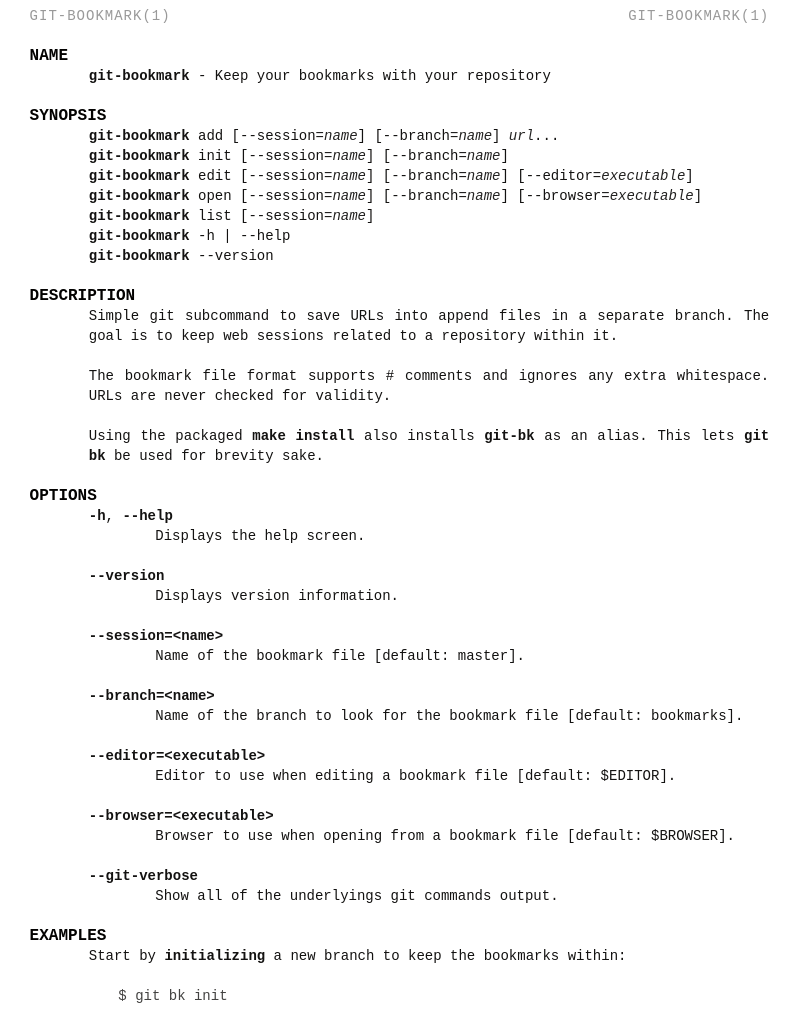
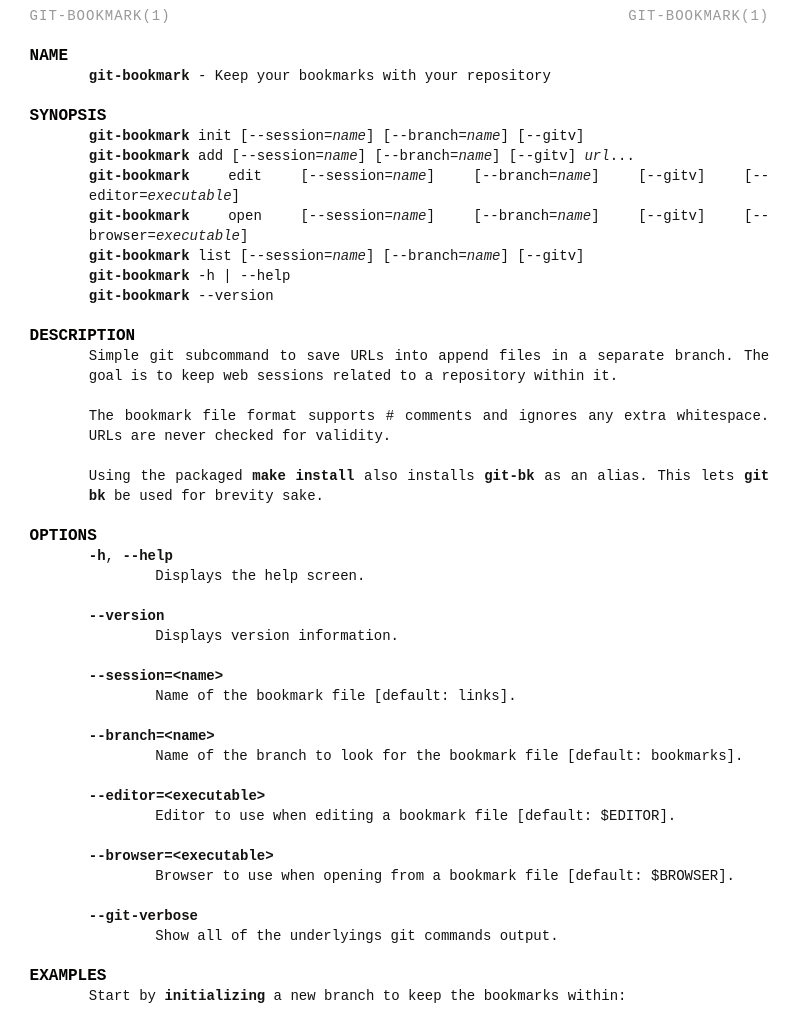
Before and after one commit to Qu4tro/git-bookmark, a plain HTML site: page docs/git-bookmark.1.html in a window 1280 px wide. Shown: the top 1009 px of the page, without its empty margins (0-802 px from the left). Drawn offline with Linux system fonts and the light colour scheme.

Commit message:
Small changes and first tests

```diff
--- a/docs/git-bookmark.1.html
+++ b/docs/git-bookmark.1.html
@@ -75,11 +75,11 @@
 
 <h2 id="SYNOPSIS">SYNOPSIS</h2>
 
-<p><code>git-bookmark</code> add  [--session=<var>name</var>] [--branch=<var>name</var>] <var>url</var>...<br />
-<code>git-bookmark</code> init [--session=<var>name</var>] [--branch=<var>name</var>]<br />
-<code>git-bookmark</code> edit [--session=<var>name</var>] [--branch=<var>name</var>] [--editor=<var>executable</var>]<br />
-<code>git-bookmark</code> open [--session=<var>name</var>] [--branch=<var>name</var>] [--browser=<var>executable</var>]<br />
-<code>git-bookmark</code> list [--session=<var>name</var>]<br />
+<p><code>git-bookmark</code> init [--session=<var>name</var>] [--branch=<var>name</var>] [--gitv]<br />
+<code>git-bookmark</code> add  [--session=<var>name</var>] [--branch=<var>name</var>] [--gitv] <var>url</var>...<br />
+<code>git-bookmark</code> edit [--session=<var>name</var>] [--branch=<var>name</var>] [--gitv] [--editor=<var>executable</var>]<br />
+<code>git-bookmark</code> open [--session=<var>name</var>] [--branch=<var>name</var>] [--gitv] [--browser=<var>executable</var>]<br />
+<code>git-bookmark</code> list [--session=<var>name</var>] [--branch=<var>name</var>] [--gitv]<br />
 <code>git-bookmark</code> -h | --help<br />
 <code>git-bookmark</code> --version</p>
 
@@ -96,7 +96,7 @@
 <dl>
 <dt><code>-h</code>, <code>--help</code> </dt><dd><p>Displays the help screen.</p></dd>
 <dt><code>--version</code> </dt><dd><p>Displays version information.</p></dd>
-<dt><code>--session=&lt;name></code> </dt><dd><p>Name of the bookmark file [default: master].</p></dd>
+<dt><code>--session=&lt;name></code> </dt><dd><p>Name of the bookmark file [default: links].</p></dd>
 <dt><code>--branch=&lt;name></code> </dt><dd><p>Name of the branch to look for the bookmark file [default: bookmarks].</p></dd>
 <dt><code>--editor=&lt;executable></code> </dt><dd><p>Editor to use when editing a bookmark file [default: $EDITOR].</p></dd>
 <dt><code>--browser=&lt;executable></code> </dt><dd><p>Browser to use when opening from a bookmark file [default: $BROWSER].</p></dd>
```
Also changed, not shown: docs/index.html (+6 -6 lines), 6 other files.
